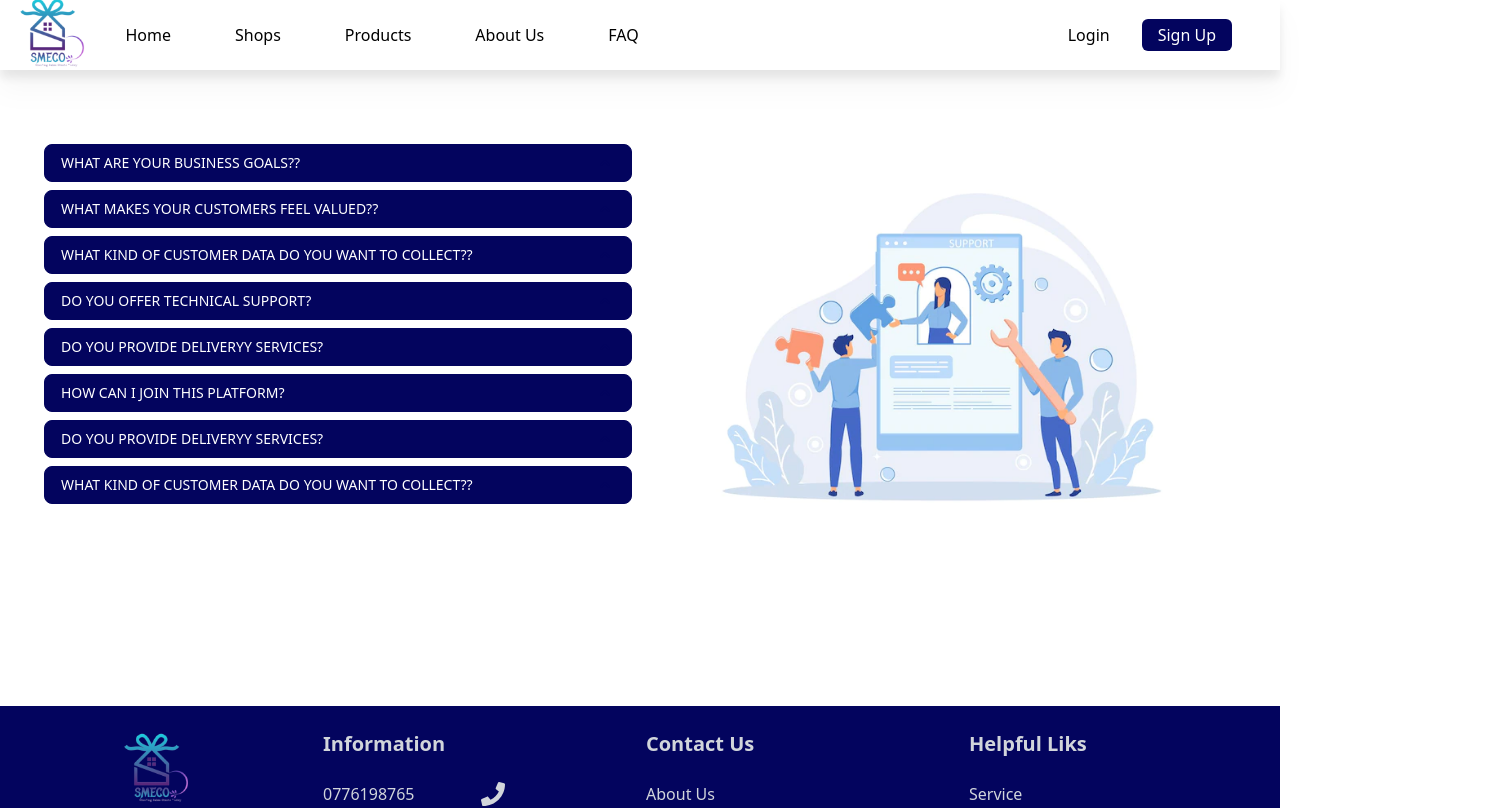
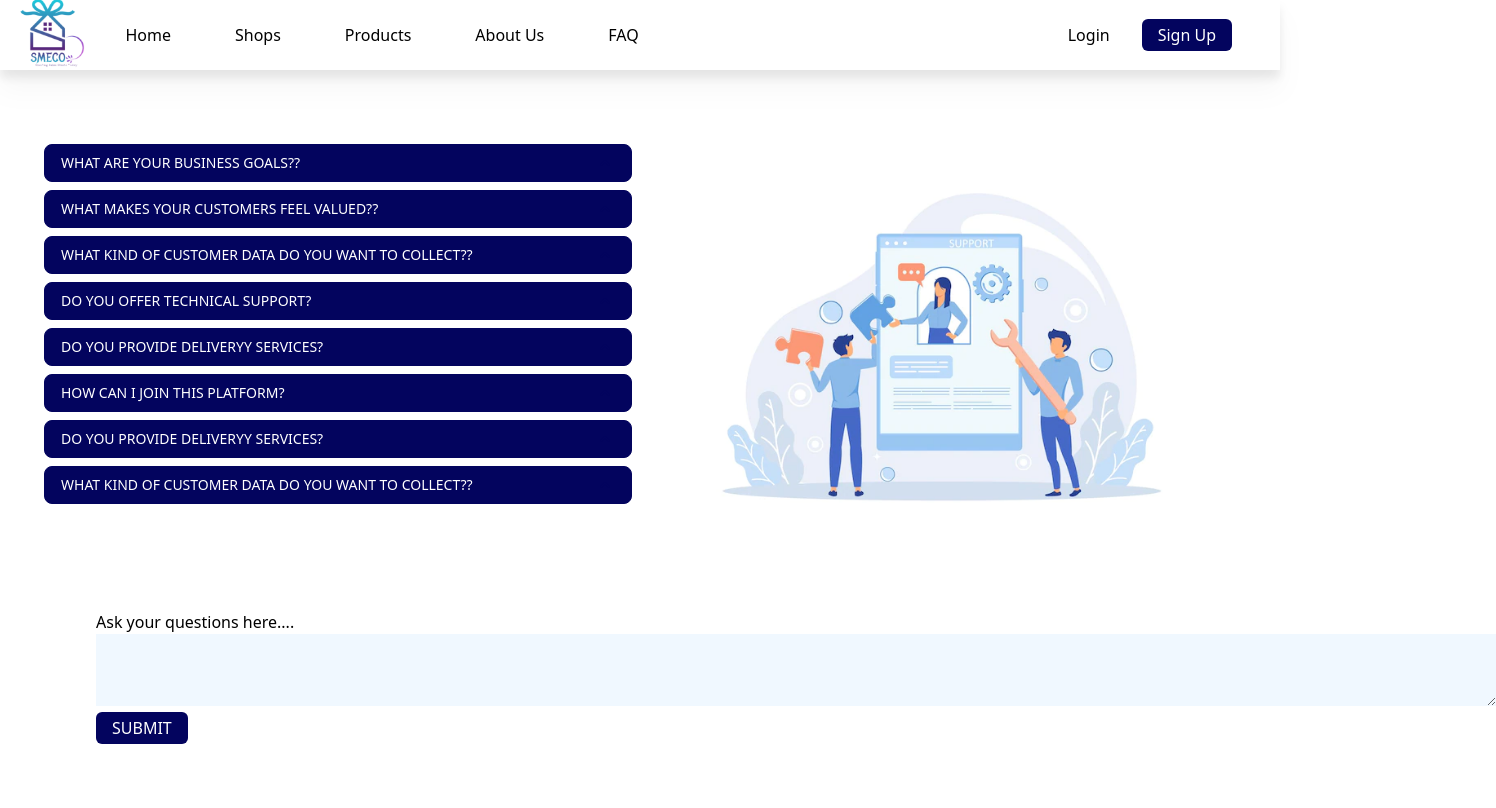
Before and after one commit to SME-CO/smeco_customer_app, a React (Create React App) app: page /faq in a window 1280 px wide. Shown: the top 808 px of the page, 1496 px wide, since content can reach past the window. Built offline with nearby package versions, Linux system fonts and the light colour scheme.

Commit message:
made changes to the faq page

```diff
--- a/src/pages/public_customer/FAQ.jsx
+++ b/src/pages/public_customer/FAQ.jsx
@@ -162,6 +162,13 @@ export default function FAQ() {
           <img className='pt-12' src={faqImg} alt="" />
         </div>
       </div>
+      <div className='pl-24 pr-12'>
+        <h1>Ask your questions here....</h1>
+      <textarea className='bg-[#F0F8FF] font-white align-items-center' name="" id="" cols="150" rows="3"></textarea>
+      <div>
+      <button className='border-none px-4 py-1'>SUBMIT</button>
+      </div>
+      </div>
       <Footer />
     </div>
   )
```
